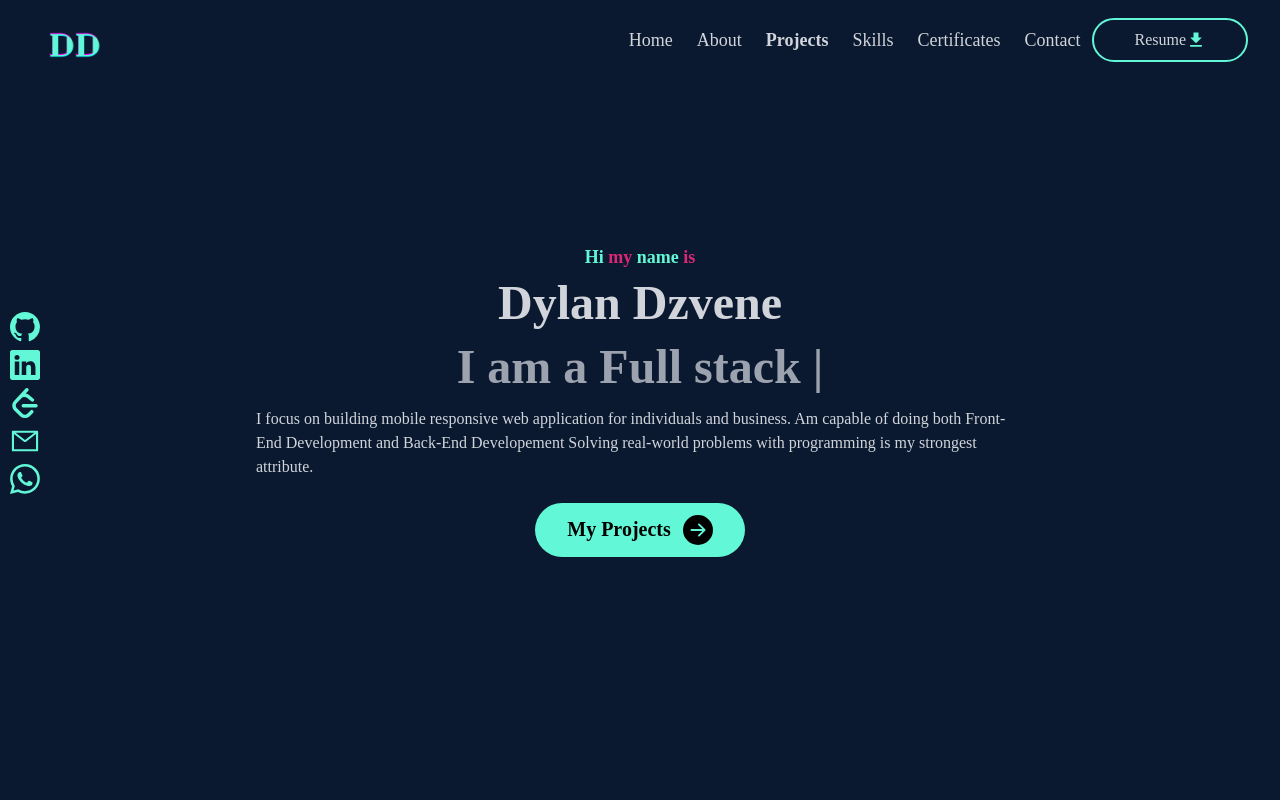
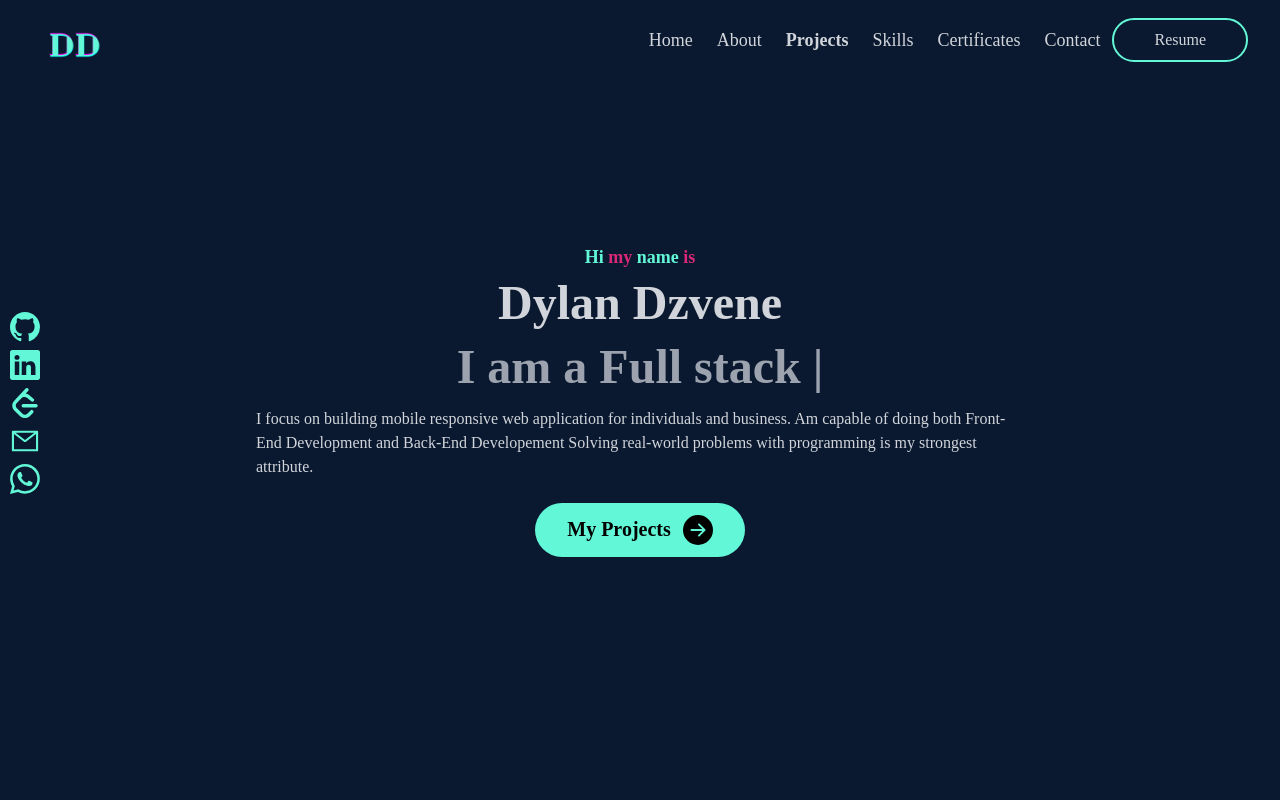
Before and after one commit to SirDylan98/dylan-portfolio, a React (Create React App) app: page / in a window 1280 px wide. Shown: the top 800 px of the page. Built offline with nearby package versions, Linux system fonts and the light colour scheme.

Commit message:
last commit

```diff
--- a/src/Components/Navbar.jsx
+++ b/src/Components/Navbar.jsx
@@ -61,7 +61,7 @@ export default function Navbar() {
               </Link>
             </li>
             <a href="https://drive.google.com/file/d/1UBYBE_yhi4OYo_FyUYA4MA7WwllVV0qj/view?usp=sharing" target="_blank" className="border-2 hover:bg-pink-600 hover:text-gray-300 duration-500 border-[#62f8d7] px-10 flex items-center text-gray-300 py-2 rounded-full">
-              Resume <MdDownload size={20} className="text-[#62f8d7]" />{" "}
+              Resume
             </a>
           </ul>
         </div>
@@ -127,7 +127,7 @@ export default function Navbar() {
             </Link>
           </li>
           <a href="https://drive.google.com/file/d/1UBYBE_yhi4OYo_FyUYA4MA7WwllVV0qj/view?usp=sharing" target='_blank' className="border-2 border-[#62f8d7] px-10 flex items-center text-gray-300 py-2 rounded-full">
-            Resume <MdDownload size={20} className="text-[#62f8d7]" />
+            Resume
           </a>
         </ul>
       </div>
```
